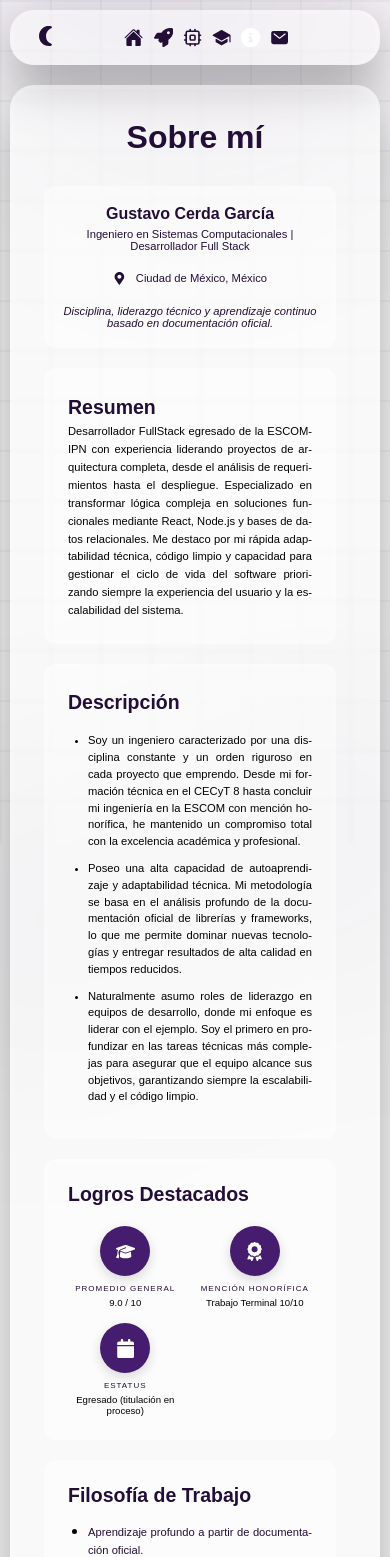
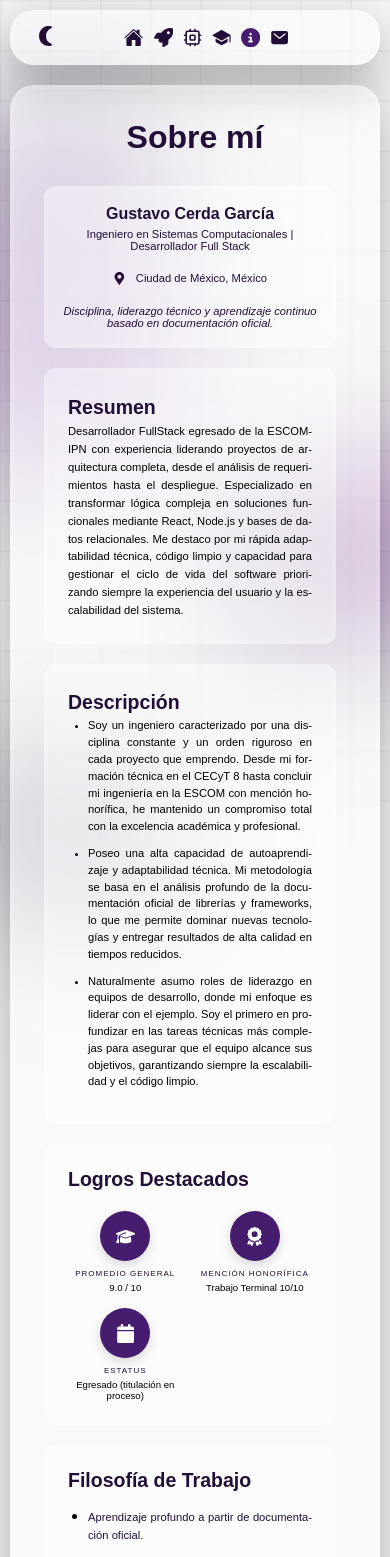
Before and after one commit to GussCG/portfolio-gcg, a React (Vite) app: page /about in a window 390 px wide. Shown: the top 1557 px of the page. Built offline with nearby package versions, Linux system fonts and the light colour scheme; a web font is replaced by a local one.

Commit message:
Puliendo detalles

```diff
--- a/src/styles/components/_bgcontainer.scss
+++ b/src/styles/components/_bgcontainer.scss
@@ -60,6 +60,39 @@
       height: 30vw;
       animation: floatCenter 9s infinite alternate;
     }
+
+    @media (max-width: 768px) {
+      filter: blur(60px);
+
+      div {
+        width: 80vw;
+        height: 80vw;
+        opacity: 0.4;
+      }
+
+      .g1 {
+        top: -5%;
+        left: -20%;
+      }
+      .g2 {
+        bottom: 10%;
+        right: -25%;
+      }
+      .g3 {
+        top: 25%;
+        left: -30%;
+      }
+      .g4 {
+        bottom: -10%;
+        left: -20%;
+      }
+      .g5 {
+        top: 50%;
+        right: -30%;
+        width: 60vw;
+        height: 60vw;
+      }
+    }
   }
 
   .grid-overlay {
--- a/src/styles/components/_cards.scss
+++ b/src/styles/components/_cards.scss
@@ -24,13 +24,13 @@
     gap: 12px;
 
     h3 {
-      font-size: clamp(0.7rem, 2vw, 0.8rem);
+      font-size: clamp(0.7rem, 2vw, 0.9rem);
       color: var(--accent-color-role);
     }
   }
 
   .category {
-    font-size: clamp(0.5rem, 1.5vw, 0.6rem);
+    font-size: clamp(0.5rem, 1.5vw, 0.65rem);
     padding: 5px clamp(10px, 2vw, 12px);
     border-radius: 20px;
     font-weight: 600;
@@ -53,7 +53,7 @@
   }
 
   .description {
-    font-size: clamp(0.7rem, 1.5vw, 0.9rem);
+    font-size: clamp(0.7rem, 1.5vw, 0.85rem);
     line-height: 1.6;
     text-align: justify;
     hyphens: auto;
@@ -85,7 +85,7 @@
 
   .highlights {
     padding-left: 18px;
-    font-size: clamp(0.7rem, 1.5vw, 0.9rem);
+    font-size: clamp(0.7rem, 1.5vw, 0.85rem);
     color: var(--accent-color-role);
     text-align: left;
 
@@ -98,7 +98,7 @@
     background: $achievement-bg;
     padding: 12px;
     border-radius: 12px;
-    font-size: clamp(0.6rem, 1.5vw, 0.8rem);
+    font-size: clamp(0.6rem, 1.5vw, 0.85rem);
     font-weight: 200;
     border: $achievement-border;
     text-align: left;
@@ -133,7 +133,7 @@
     gap: clamp(12px, 2vw, 18px);
 
     a {
-      font-size: clamp(0.7rem, 1.5vw, 0.9rem);
+      font-size: clamp(0.7rem, 1.5vw, 0.85rem);
       font-weight: 600;
       text-decoration: none;
       color: $project-link;
--- a/src/styles/components/_sections.scss
+++ b/src/styles/components/_sections.scss
@@ -195,6 +195,10 @@
         @media (max-width: 1200px) {
           text-align: center;
           align-items: center;
+
+          .filters {
+            padding-left: 0;
+          }
         }
       }
 
@@ -244,7 +248,7 @@
       margin-top: 20px;
 
       .contact-item {
-        font-size: clamp(0.7rem, 1.5vw, 1.2rem);
+        font-size: clamp(0.7rem, 1.5vw, 0.85rem);
         max-width: 100%;
         overflow: hidden;
         display: flex;
@@ -280,12 +284,12 @@
           flex-direction: column;
 
           .contact-label {
-            font-size: clamp(0.6rem, 1.5vw, 0.9rem);
+            font-size: clamp(0.6rem, 1.5vw, 0.75rem);
             opacity: 0.6;
           }
 
           .contact-value {
-            font-size: clamp(0.7rem, 1.5vw, 1.2rem);
+            font-size: clamp(0.7rem, 1.5vw, 0.85rem);
             font-weight: 500;
           }
         }
@@ -305,7 +309,7 @@
           }
 
           .contact-value {
-            font-size: clamp(0.6rem, 1.5vw, 0.9rem);
+            font-size: clamp(0.6rem, 1.5vw, 0.85rem);
             font-weight: 500;
             color: var(--accent-color-role);
           }
@@ -318,7 +322,7 @@
           }
 
           .availability-badge {
-            font-size: clamp(0.6rem, 1.2vw, 0.8rem);
+            font-size: clamp(0.6rem, 1.2vw, 0.7rem);
             padding: 3px 8px;
             border-radius: 20px;
             background: var(--accent-gradient-strong);
@@ -382,7 +386,7 @@
       }
 
       h2 {
-        font-size: clamp(0.9rem, 5vw, 1.6rem);
+        font-size: clamp(0.9rem, 5vw, 1.4rem);
         color: var(--accent-color-role);
       }
 
@@ -418,12 +422,12 @@
             gap: 5px;
 
             .name {
-              font-size: clamp(1rem, 3vw, 1.7rem);
+              font-size: clamp(1rem, 3vw, 1.5rem);
               font-weight: 700;
             }
 
             .role {
-              font-size: clamp(0.7rem, 1.5vw, 1rem);
+              font-size: clamp(0.7rem, 1.5vw, 0.9rem);
               font-weight: 500;
               color: var(--accent-color-role);
             }
@@ -437,7 +441,7 @@
 
               .location-text {
                 text-align: right;
-                font-size: clamp(0.7rem, 1.5vw, 1.2rem);
+                font-size: clamp(0.7rem, 1.5vw, 1rem);
                 white-space: nowrap;
                 font-weight: 500;
                 color: var(--accent-color-role);
@@ -445,7 +449,7 @@
 
               .location-icon {
                 flex-shrink: 0;
-                font-size: clamp(0.8rem, 1.5vw, 1.1rem);
+                font-size: clamp(0.8rem, 1.5vw, 1rem);
                 color: var(--accent-color-role);
               }
             }
@@ -470,7 +474,7 @@
         }
 
         .motto {
-          font-size: clamp(0.7rem, 1.5vw, 1rem);
+          font-size: clamp(0.7rem, 1.5vw, 0.9rem);
           font-style: italic;
           color: var(--accent-color-role);
 
@@ -487,7 +491,7 @@
         border-radius: 12px;
         background-color: var(--background-container);
 
-        font-size: clamp(0.7rem, 1.5vw, 0.9rem);
+        font-size: clamp(0.7rem, 1.5vw, 0.85rem);
         line-height: 1.6;
         text-align: justify;
         hyphens: auto;
@@ -504,9 +508,8 @@
 
         display: flex;
         flex-direction: column;
-        gap: 15px;
 
-        font-size: clamp(0.7rem, 1.5vw, 0.9rem);
+        font-size: clamp(0.7rem, 1.5vw, 0.85rem);
         line-height: 1.5;
         text-align: justify;
         hyphens: auto;
@@ -614,7 +617,7 @@
             .philosophy-point {
               font-weight: 500;
               color: var(--accent-color-role);
-              font-size: clamp(0.7rem, 1.5vw, 1rem);
+              font-size: clamp(0.7rem, 1.5vw, 0.85rem);
             }
           }
         }
--- a/src/styles/components/_sidebar.scss
+++ b/src/styles/components/_sidebar.scss
@@ -341,10 +341,12 @@
           background: transparent;
           backdrop-filter: none;
           padding: 0;
+          color: var(--accent-color-role);
 
           &.active {
             background: transparent;
             box-shadow: none;
+            color: var(--accent-color);
           }
 
           .nav-icon {
```
